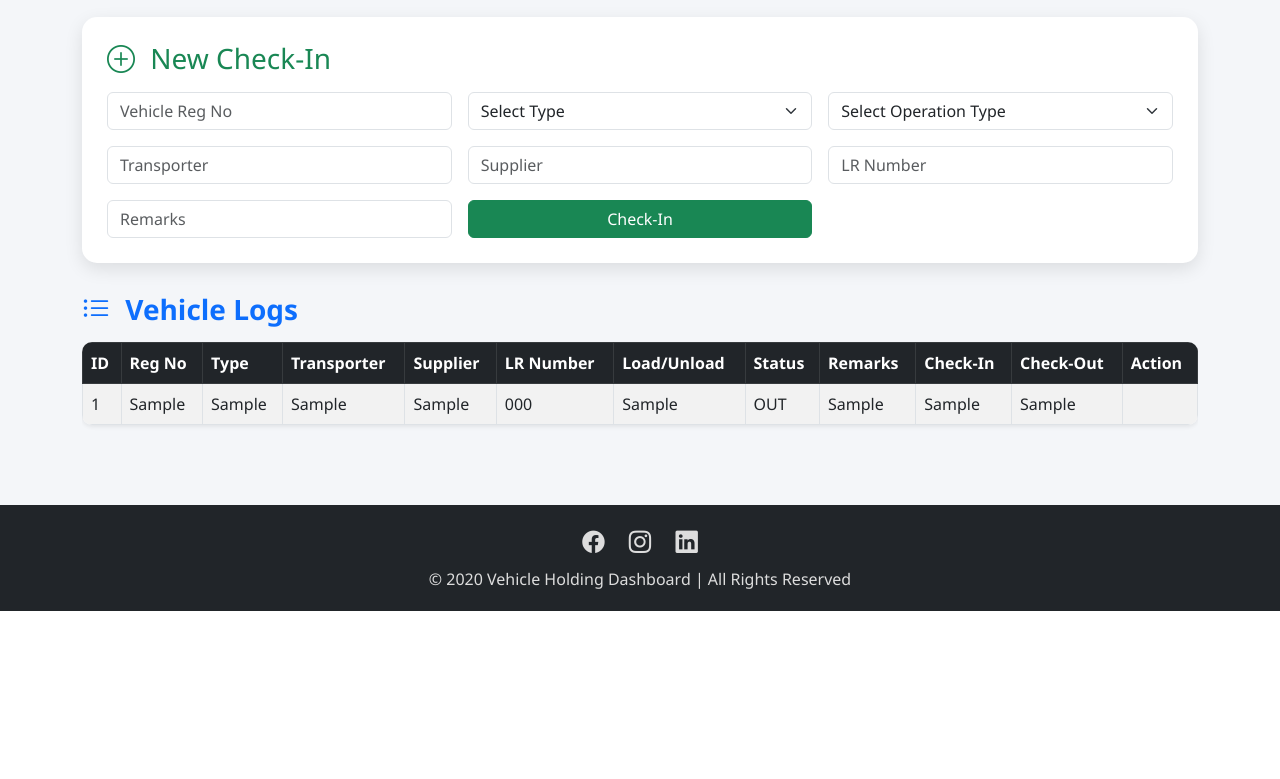
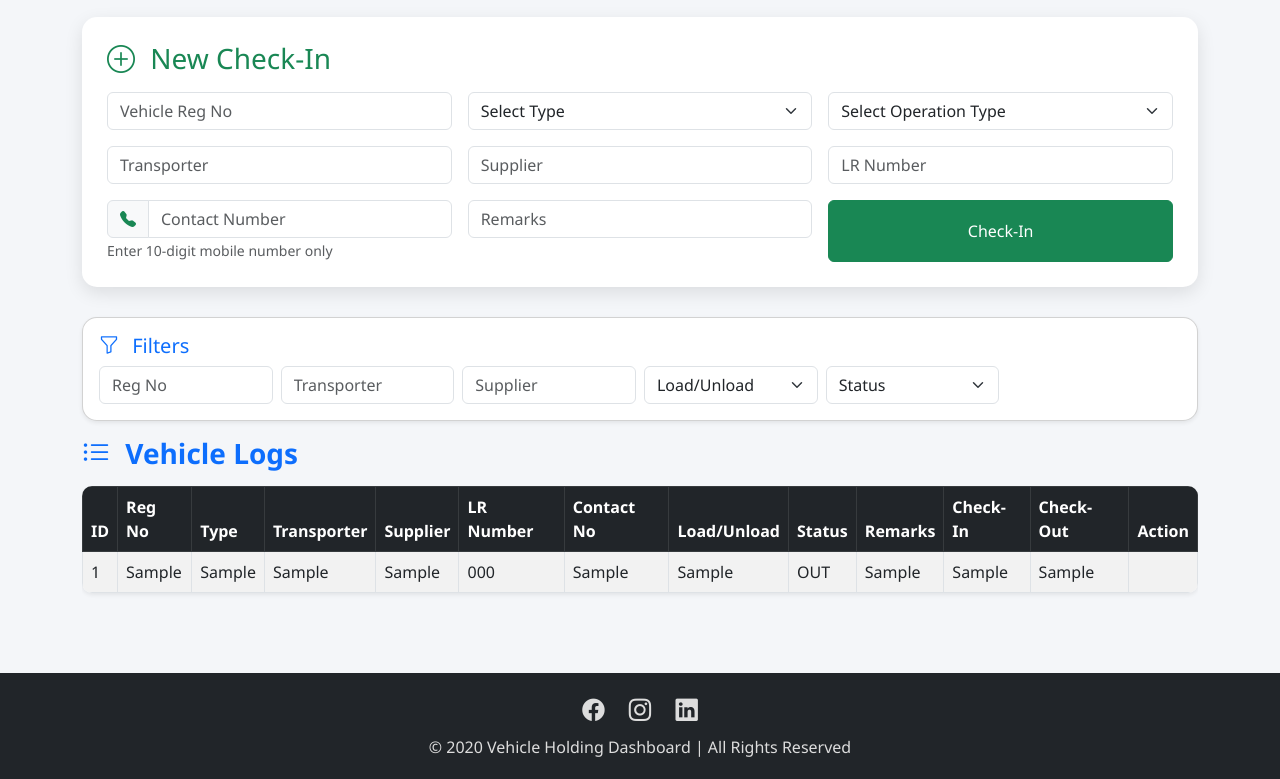
Before and after one commit to ashish86git/vhs, a Flask app: template templates/index.html in a window 1280 px wide. Shown: the part 392-1171 px from the top of the page. Before the commit the page ends 1003 px from the top, so only its background shows below. Run offline with Flask 3, Linux system fonts and the light colour scheme; tables that the repository leaves empty hold one stand-in row (values such as "Sample post"); the template is opened without the code that fills it: values that come from a table or form of the project are taken from there, most other values are stand-ins (such as "Sample title", 1, 10 or a date in 2020).

Commit message:
Add files via upload

```diff
--- a/templates/index.html
+++ b/templates/index.html
@@ -10,61 +10,27 @@
       background-color: #f4f6f9;
       font-family: 'Segoe UI', Tahoma, Geneva, Verdana, sans-serif;
     }
-    /* Navbar */
     .navbar {
       background: linear-gradient(90deg, #212529, #343a40);
     }
-    .navbar-brand img {
-      height: 40px;
-    }
-    .navbar a.btn:hover {
-      transform: scale(1.05);
-    }
-    /* Cards */
-    .card {
-      border-radius: 15px;
-      transition: transform 0.2s ease, box-shadow 0.2s ease;
-    }
-    .card:hover {
-      transform: translateY(-4px);
-      box-shadow: 0 6px 18px rgba(0,0,0,0.15);
-    }
-    /* Form Section */
+    .navbar-brand img { height: 40px; }
+    .navbar a.btn:hover { transform: scale(1.05); }
+    .card { border-radius: 15px; transition: transform 0.2s, box-shadow 0.2s; }
+    .card:hover { transform: translateY(-4px); box-shadow: 0 6px 18px rgba(0,0,0,0.15); }
     .form-section {
       background: #ffffff;
       border-radius: 15px;
       padding: 25px;
       box-shadow: 0 6px 18px rgba(0,0,0,0.1);
       margin-bottom: 30px;
-      transition: all 0.3s ease;
     }
-    .form-section:hover {
-      box-shadow: 0 8px 24px rgba(0,0,0,0.15);
+    .table { border-radius: 10px; overflow: hidden; }
+    .table-hover tbody tr:hover { background-color: #f1f5ff; }
+    footer {
+      background: #212529; color: #ddd; padding: 20px 0; margin-top: 40px;
     }
-    /* Table */
-    .table {
-      border-radius: 10px;
-      overflow: hidden;
-    }
-    .table-hover tbody tr:hover {
-      background-color: #f1f5ff;
-    }
-    /* Footer */
-    footer {
-      background: #212529;
-      color: #ddd;
-      padding: 20px 0;
-      margin-top: 40px;
-    }
-    footer a {
-      color: #ddd;
-      margin: 0 10px;
-      font-size: 1.4rem;
-      transition: color 0.2s ease;
-    }
-    footer a:hover {
-      color: #0d6efd;
-    }
+    footer a { color: #ddd; margin: 0 10px; font-size: 1.4rem; transition: color 0.2s; }
+    footer a:hover { color: #0d6efd; }
   </style>
 </head>
 <body>
@@ -159,7 +125,7 @@
           <option value="">Select Operation Type</option>
           <option value="Load">Load</option>
           <option value="Unload">Unload</option>
-          <option value="load_unload">Load/Unload</option>
+          <option value="Load/Unload">Load/Unload</option>
         </select>
       </div>
       <div class="col-md-4">
@@ -171,6 +137,18 @@
       <div class="col-md-4">
         <input type="text" name="lr_number" class="form-control" placeholder="LR Number">
       </div>
+
+      <!-- ✅ Contact Number Field with Icon & Validation -->
+      <div class="col-md-4">
+        <div class="input-group">
+          <span class="input-group-text"><i class="bi bi-telephone-fill text-success"></i></span>
+          <input type="text" name="contact_no" class="form-control"
+                 placeholder="Contact Number"
+                 pattern="[0-9]{10}" minlength="10" maxlength="10" inputmode="numeric" required>
+        </div>
+        <small class="text-muted">Enter 10-digit mobile number only</small>
+      </div>
+
       <div class="col-md-4">
         <input type="text" name="remarks" class="form-control" placeholder="Remarks">
       </div>
@@ -180,10 +158,35 @@
     </form>
   </div>
 
+  <!-- Filters -->
+  <div class="card p-3 shadow-sm mb-3">
+    <h5 class="mb-2 text-primary"><i class="bi bi-funnel me-2"></i> Filters</h5>
+    <div class="row g-2">
+      <div class="col-md-2"><input type="text" id="filterReg" class="form-control" placeholder="Reg No"></div>
+      <div class="col-md-2"><input type="text" id="filterTransporter" class="form-control" placeholder="Transporter"></div>
+      <div class="col-md-2"><input type="text" id="filterSupplier" class="form-control" placeholder="Supplier"></div>
+      <div class="col-md-2">
+        <select id="filterLoadUnload" class="form-select">
+          <option value="">Load/Unload</option>
+          <option>Load</option>
+          <option>Unload</option>
+          <option>Load/Unload</option>
+        </select>
+      </div>
+      <div class="col-md-2">
+        <select id="filterStatus" class="form-select">
+          <option value="">Status</option>
+          <option>IN</option>
+          <option>OUT</option>
+        </select>
+      </div>
+    </div>
+  </div>
+
   <!-- Vehicle List -->
   <h3 class="mb-3 fw-bold text-primary"><i class="bi bi-list-ul me-2"></i> Vehicle Logs</h3>
   <div class="table-responsive">
-    <table class="table table-bordered table-striped table-hover shadow-sm">
+    <table id="vehicleTable" class="table table-bordered table-striped table-hover shadow-sm">
       <thead class="table-dark">
         <tr>
           <th>ID</th>
@@ -192,6 +195,7 @@
           <th>Transporter</th>
           <th>Supplier</th>
           <th>LR Number</th>
+          <th>Contact No</th>
           <th>Load/Unload</th>
           <th>Status</th>
           <th>Remarks</th>
@@ -209,6 +213,7 @@
           <td>{{ v.transporter }}</td>
           <td>{{ v.supplier }}</td>
           <td>{{ v.lr_number }}</td>
+          <td>{{ v.contact_no }}</td>
           <td>{{ v.load_unload }}</td>
           <td>{{ v.status }}</td>
           <td>{{ v.remarks }}</td>
@@ -239,5 +244,31 @@
   </div>
 </footer>
 
+<!-- JS for Smart Filtering -->
+<script>
+  function filterTable() {
+    const reg = document.getElementById("filterReg").value.toLowerCase();
+    const transporter = document.getElementById("filterTransporter").value.toLowerCase();
+    const supplier = document.getElementById("filterSupplier").value.toLowerCase();
+    const loadUnload = document.getElementById("filterLoadUnload").value.toLowerCase();
+    const status = document.getElementById("filterStatus").value.toLowerCase();
+
+    document.querySelectorAll("#vehicleTable tbody tr").forEach(row => {
+      const cells = row.getElementsByTagName("td");
+      const matches =
+        (cells[1].innerText.toLowerCase().includes(reg)) &&
+        (cells[3].innerText.toLowerCase().includes(transporter)) &&
+        (cells[4].innerText.toLowerCase().includes(supplier)) &&
+        (loadUnload === "" || cells[7].innerText.toLowerCase() === loadUnload) &&
+        (status === "" || cells[8].innerText.toLowerCase() === status);
+
+      row.style.display = matches ? "" : "none";
+    });
+  }
+
+  document.querySelectorAll("#filterReg, #filterTransporter, #filterSupplier, #filterLoadUnload, #filterStatus")
+    .forEach(input => input.addEventListener("input", filterTable));
+</script>
+
 </body>
 </html>
```
